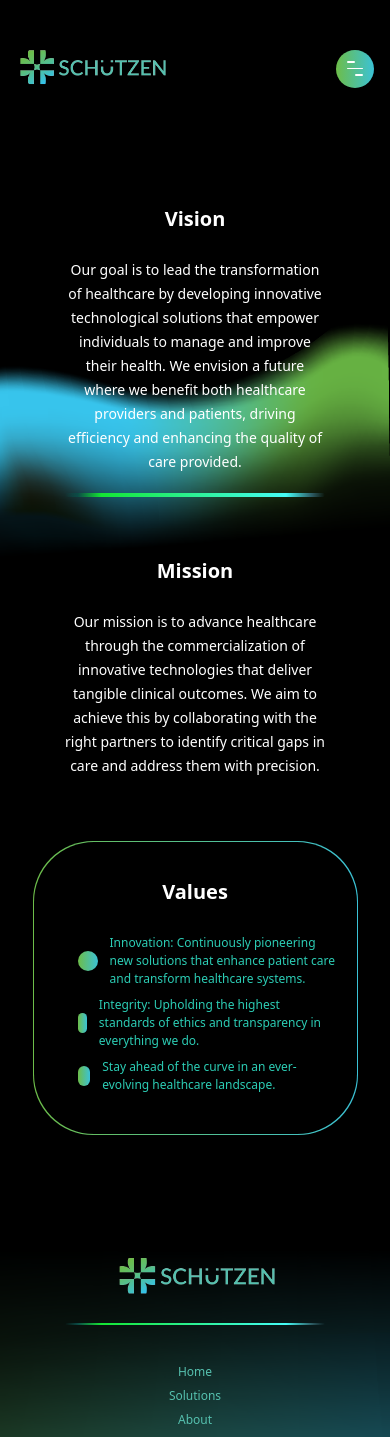
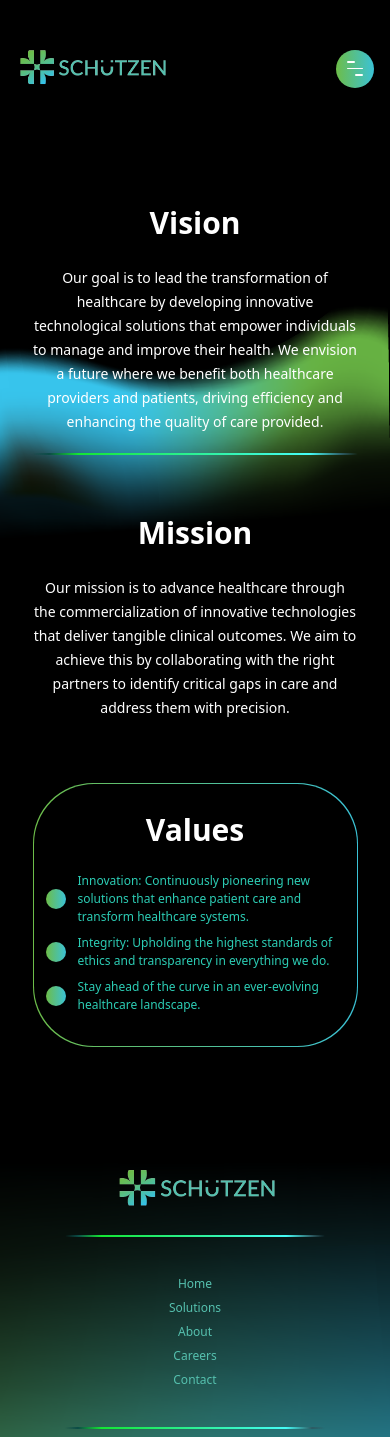
Before and after one commit to akhilr22/schutzen, a Next.js app: page /about in a window 390 px wide. Shown: the top 1437 px of the page. Built offline with nearby package versions, Linux system fonts and the light colour scheme.

Commit message:
message changes

```diff
--- a/src/app/about/page.tsx
+++ b/src/app/about/page.tsx
@@ -13,31 +13,35 @@ export default function page() {
           backgroundRepeat: "no-repeat", // Prevents tiling
         }}
       >
-        <div className="text-center justify-between w-2/3 mx-auto pt-10 sm:pt-14 md:pt-20 xl:pt-10 sm:mb-14">
-          <h1 className="text-xl md:text-5xl font-bold  mb-6">Vision</h1>
+        <div className="text-center justify-between w-5/6 md:w-2/3   mx-auto pt-10 sm:pt-14 md:pt-20 xl:pt-10 sm:mb-14">
+          <h1 className="text-3xl md:text-5xl font-bold  mb-6">Vision</h1>
           <span className="text-[14px] md:text-[24px] leading-tight">
-          Our goal is to lead the transformation of healthcare by developing innovative technological solutions
-that empower individuals to manage and improve their health. We envision a future where we
-benefit both healthcare providers and patients, driving efficiency and enhancing the quality of care
-provided.
+            Our goal is to lead the transformation of healthcare by developing innovative technological solutions that
+            empower individuals to manage and improve their health. We envision a future where we benefit both
+            healthcare providers and patients, driving efficiency and enhancing the quality of care provided.
           </span>
         </div>
-        <div className="stripe_line h-1 w-2/3 mx-auto rounded-full my-5 scroll_animate overflow-x-hidden aos-init aos-animate" data-aos="fade-right"></div>
-        <div className="text-center justify-between w-2/3 mx-auto pt-10 sm:pt-14 md:pt-20 xl:pt-10 sm:mb-14">
-          <h1 className="text-xl md:text-5xl font-bold  mb-6">Mission</h1>
+        <div
+          className="stripe_line h-[2px] w-5/6 md:w-2/3  mx-auto rounded-full my-5 scroll_animate overflow-x-hidden aos-init aos-animate"
+          data-aos="fade-right"
+        ></div>
+        <div className="text-center justify-between w-5/6 md:w-2/3  mx-auto pt-10 sm:pt-14 md:pt-20 xl:pt-10 sm:mb-14">
+          <h1 className="text-3xl md:text-5xl font-bold  mb-6">Mission</h1>
           <span className="text-[14px] md:text-[24px] leading-tight">
-          Our mission is to advance healthcare through the commercialization of innovative technologies that deliver tangible clinical outcomes. We aim to achieve this by collaborating with the right partners to identify critical gaps in care and address them with precision.
+            Our mission is to advance healthcare through the commercialization of innovative technologies that deliver
+            tangible clinical outcomes. We aim to achieve this by collaborating with the right partners to identify
+            critical gaps in care and address them with precision.
           </span>
         </div>
         <div className="mt-16 md:mt-28 flex justify-center items-center">
-            <div
-            className=" w-5/6 sm:w-3/5 sm:h-96 p-[1px] bg-gradient-to-r from-[#6dbd49] to-[#3bc2d6] rounded-[60px] scroll_animate mx-auto"
+          <div
+            className=" w-5/6 sm:w-3/5  p-[1px] bg-gradient-to-r from-[#6dbd49] to-[#3bc2d6] rounded-[60px] scroll_animate mx-auto"
             data-aos="fade-right"
-            >
-            <div className="w-full h-full bg-black rounded-[60px] flex flex-col items-center justify-center p-5 sm:p-0">
+          >
+            <div className="w-full h-full bg-black rounded-[60px] flex flex-col items-center justify-center p-3 sm:p-0">
               <div className="text-center mx-auto">
                 <div className="pt-4">
-                  <span className="text-xl xl:text-5xl font-bold block mb-1">Values</span>
+                  <span className="text-3xl xl:text-5xl font-bold block ">Values</span>
                 </div>
                 {/* <span className="text-sm xl:text-2xl w-4/5 xl:w-full  block mx-auto">
                   By leveraging technology and innovation, we enable hospitals to
@@ -45,31 +49,31 @@ provided.
               </div>
 
               <div className="mt-6 w-full flex justify-center mb-5">
-                <div className="ml-6 text-[#2ccdb5] text-[12px] xl:text-2xl">
+                <div className="md:ml-6 text-[#2ccdb5] text-[12px] xl:text-2xl">
                   <div className="flex items-center">
-                  <div className="bg-gradient-to-r from-[#6dbd49] to-[#3bc2d6] min-w-5 min-h-5 max-w-5 max-h-5 rounded-full mr-3 "></div>
-                    <p>Innovation: Continuously pioneering new solutions that enhance patient care and transform
-                    healthcare systems.</p>
+                    <div className="bg-gradient-to-r from-[#6dbd49] to-[#3bc2d6] min-w-5 min-h-5 max-w-5 max-h-5 rounded-full mr-3 "></div>
+                    <p>
+                      Innovation: Continuously pioneering new solutions that enhance patient care and transform
+                      healthcare systems.
+                    </p>
                   </div>
                   <div className="flex items-center mt-2">
-                  <div className="bg-gradient-to-r from-[#6dbd49] to-[#3bc2d6] w-5 h-5 rounded-full mr-3 "></div>
+                    <div className="bg-gradient-to-r from-[#6dbd49] to-[#3bc2d6] min-w-5 min-h-5 max-w-5 max-h-5 rounded-full mr-3 "></div>
                     <p>Integrity: Upholding the highest standards of ethics and transparency in everything we do.</p>
                   </div>
                   <div className="flex items-center mt-2">
-                  <div className="bg-gradient-to-r from-[#6dbd49] to-[#3bc2d6] w-5 h-5 rounded-full mr-3 "></div>
+                    <div className="bg-gradient-to-r from-[#6dbd49] to-[#3bc2d6] min-w-5 min-h-5 max-w-5 max-h-5 rounded-full mr-3 "></div>
                     <p>Stay ahead of the curve in an ever-evolving healthcare landscape.</p>
                   </div>
                   {/* <div className="flex items-center mt-2"> */}
                   {/* <div className="bg-gradient-to-r from-[#6dbd49] to-[#3bc2d6] w-5 h-5 rounded-full mr-3 "></div>
                     <p>Stay ahead of the curve in an ever-evolving healthcare landscape.</p>
                   </div> */}
-
-
                 </div>
               </div>
             </div>
           </div>
-      </div>
+        </div>
       </div>
 
       {/* <div className="mt-16 md:mt-28 flex justify-center items-center">
```
